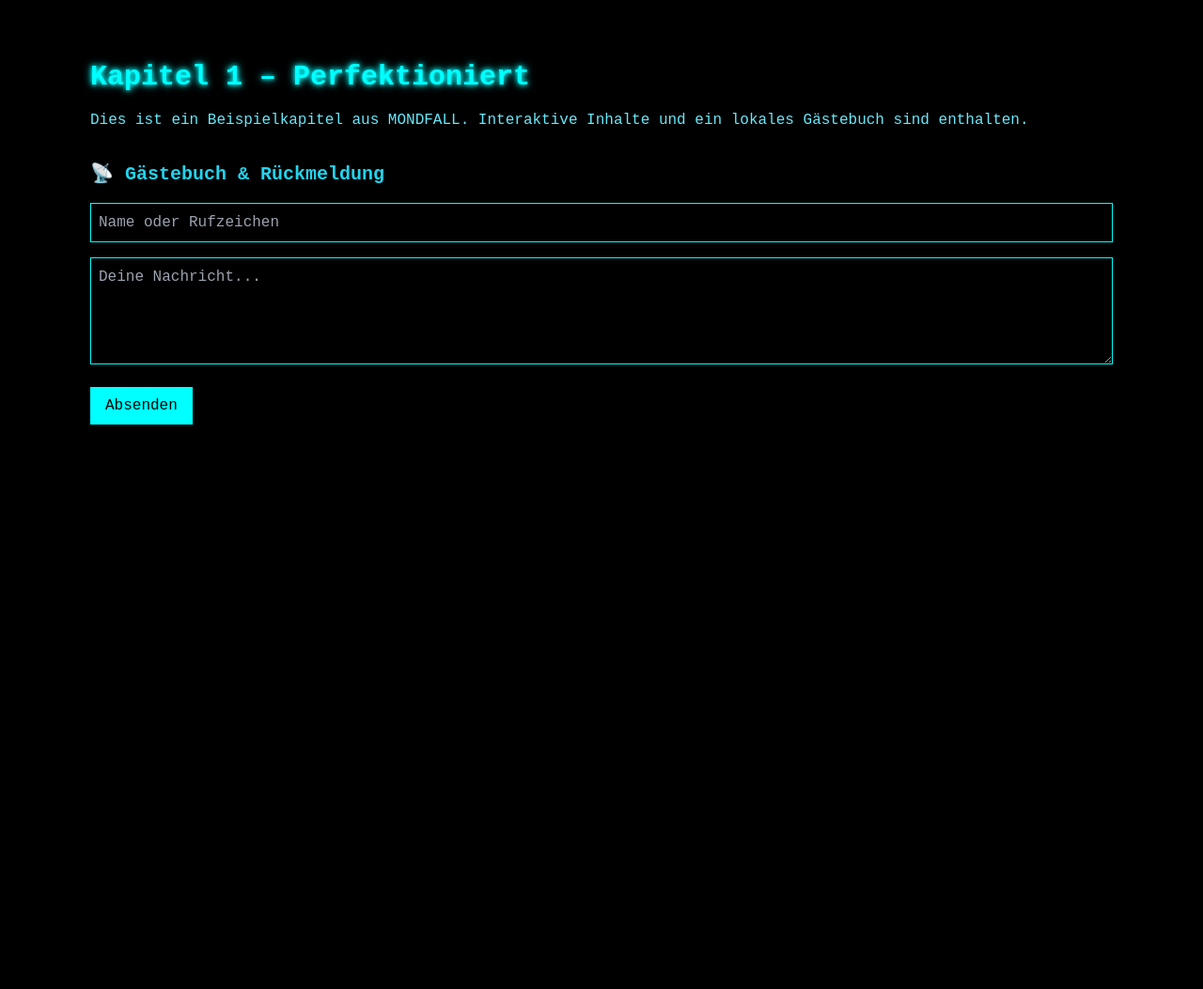
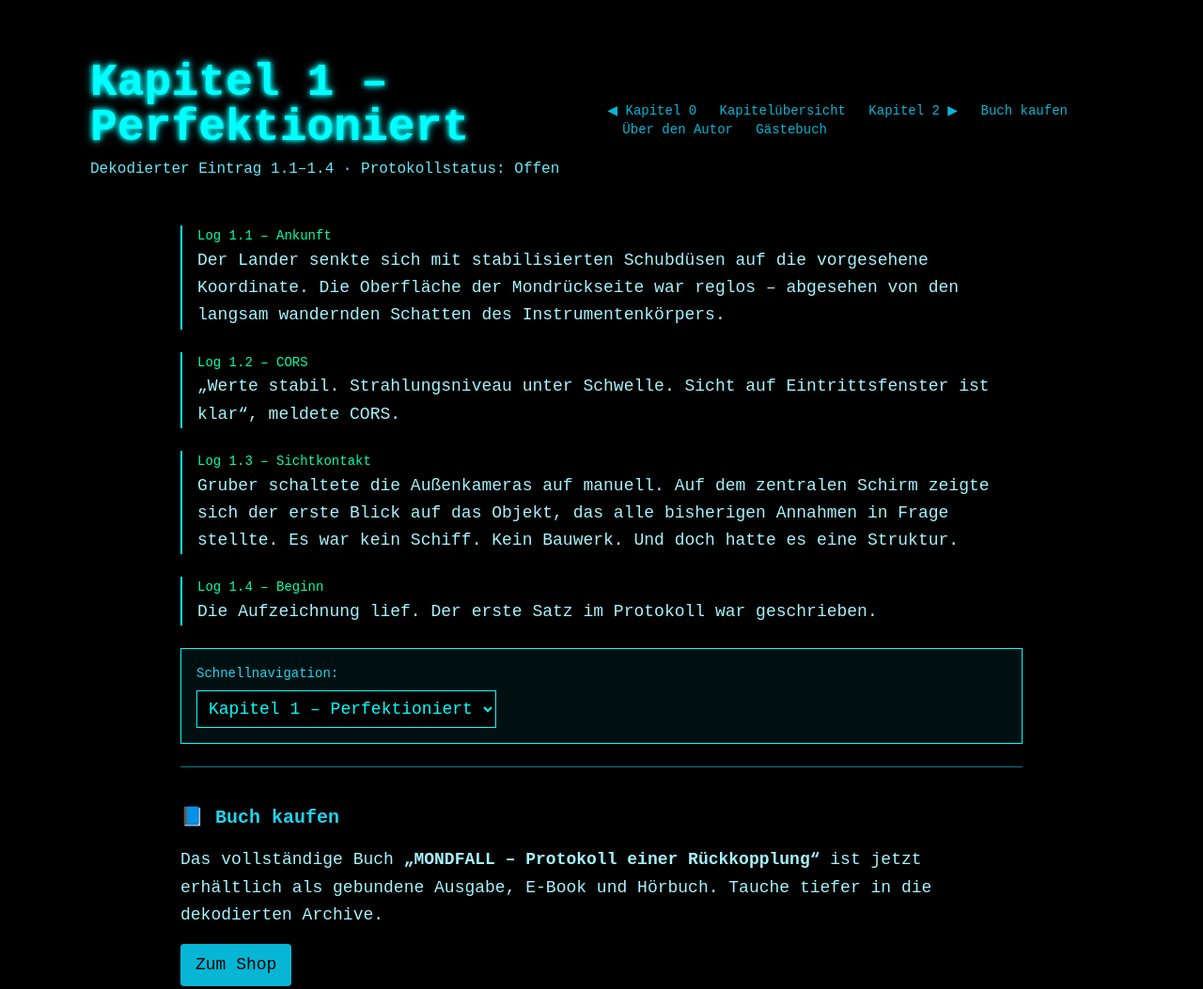
Before and after one commit to P34nuts/Mondfall, a plain HTML site: page kapitel-1.html in a window 1280 px wide. Shown: the top 1053 px of the page at 94% size. Before the commit the page ends 800 px from the top, so only its background shows below. Drawn offline with nearby package versions, Linux system fonts and the light colour scheme.

Commit message:
kapitel-1.html

```diff
--- a/kapitel-1.html
+++ b/kapitel-1.html
@@ -76,10 +76,68 @@
   </style>
 </head>
 <body class="min-h-screen px-6 py-10 md:px-24 md:py-16">
-  <h1 class="text-3xl font-bold glow mb-4">Kapitel 1 – Perfektioniert</h1>
-  <p class="text-cyan-300 mb-8">Dies ist ein Beispielkapitel aus MONDFALL. Interaktive Inhalte und ein lokales Gästebuch sind enthalten.</p>
-  <section id="feedback">
+  <header class="mb-12 flex flex-col md:flex-row md:items-center md:justify-between">
+    <div>
+      <h1 class="text-3xl md:text-5xl font-bold glow mb-2">Kapitel 1 – Perfektioniert</h1>
+      <p class="text-cyan-300">Dekodierter Eintrag 1.1–1.4 · Protokollstatus: Offen</p>
+    </div>
+    <nav class="mt-4 md:mt-0 space-x-4 text-sm">
+      <a href="kapitel-0.html" class="text-cyan-500 hover:underline">◀ Kapitel 0</a>
+      <a href="index.html" class="text-cyan-500 hover:underline">Kapitelübersicht</a>
+      <a href="kapitel-2.html" class="text-cyan-500 hover:underline">Kapitel 2 ▶</a>
+      <a href="#buy" class="text-cyan-500 hover:underline">Buch kaufen</a>
+      <a href="#autor" class="text-cyan-500 hover:underline">Über den Autor</a>
+      <a href="#feedback" class="text-cyan-500 hover:underline">Gästebuch</a>
+    </nav>
+  </header>
+
+  <main class="max-w-4xl mx-auto space-y-6 text-lg leading-relaxed text-cyan-200">
+    <div class="log-entry">
+      <p class="log-label">Log 1.1 – Ankunft</p>
+      <p class="scroll-decode">Der Lander senkte sich mit stabilisierten Schubdüsen auf die vorgesehene Koordinate. Die Oberfläche der Mondrückseite war reglos – abgesehen von den langsam wandernden Schatten des Instrumentenkörpers.</p>
+    </div>
+
+    <div class="log-entry">
+      <p class="log-label">Log 1.2 – CORS</p>
+      <p class="scroll-decode">„Werte stabil. Strahlungsniveau unter Schwelle. Sicht auf Eintrittsfenster ist klar“, meldete CORS.</p>
+    </div>
+
+    <div class="log-entry">
+      <p class="log-label">Log 1.3 – Sichtkontakt</p>
+      <p class="scroll-decode">Gruber schaltete die Außenkameras auf manuell. Auf dem zentralen Schirm zeigte sich der erste Blick auf das Objekt, das alle bisherigen Annahmen in Frage stellte. Es war kein Schiff. Kein Bauwerk. Und doch hatte es eine Struktur.</p>
+    </div>
+
+    <div class="log-entry">
+      <p class="log-label">Log 1.4 – Beginn</p>
+      <p class="scroll-decode">Die Aufzeichnung lief. Der erste Satz im Protokoll war geschrieben.</p>
+    </div>
+
+    <div class="menu-console">
+      <label for="kapitelwahl" class="block mb-2 text-sm text-cyan-400">Schnellnavigation:</label>
+      <select id="kapitelwahl" onchange="location = this.value;">
+        <option value="kapitel-1.html" selected>Kapitel 1 – Perfektioniert</option>
+        <option value="kapitel-2.html">Kapitel 2 – Die Öffnung</option>
+        <option value="kapitel-3.html">Kapitel 3 – Fragmente</option>
+        <option value="kapitel-4.html">Kapitel 4 – Konstruktion</option>
+        <option value="kapitel-5.html">Kapitel 5 – Offenbarung</option>
+      </select>
+    </div>
+
+    <section id="buy" class="mt-20 border-t border-cyan-700 pt-10">
+      <h2 class="text-xl font-semibold mb-4 text-cyan-400">📘 Buch kaufen</h2>
+      <p class="mb-4">Das vollständige Buch <strong>„MONDFALL – Protokoll einer Rückkopplung“</strong> ist jetzt erhältlich als gebundene Ausgabe, E-Book und Hörbuch. Tauche tiefer in die dekodierten Archive.</p>
+      <a href="https://www.deinshop.de/mondfall" target="_blank" class="inline-block bg-cyan-500 text-black px-4 py-2 rounded hover:bg-cyan-400 transition">Zum Shop</a>
+    </section>
+
+    <section id="autor" class="mt-16 border-t border-cyan-700 pt-10">
+      <h2 class="text-xl font-semibold mb-4 text-cyan-400">🧬 Über den Autor</h2>
+      <p>Frank Horn schreibt Science-Fiction mit Tiefgang – futuristisch, kritisch, aber immer lesbar. Als diplomierter Technik-Realist mit Hang zu narrativer Komplexität beschäftigt er sich mit den Fragen: Was, wenn wir nicht allein sind? Und was, wenn doch – aber mit uns selbst?</p>
+      <p class="mt-4">„MONDFALL – Protokoll einer Rückkopplung“ ist sein bisher ambitioniertestes Werk – ein Buch über Wiederholung, Entscheidung und die Möglichkeit, dass das Universum längst geantwortet hat. Nur nicht auf uns.</p>
+    </section>
+
+    <section id="feedback" class="mt-16 border-t border-cyan-700 pt-10">
       <h2 class="text-xl font-semibold mb-4 text-cyan-400">📡 Gästebuch & Rückmeldung</h2>
+      <p class="mb-4">Hinterlasse eine Nachricht, eine Resonanz oder ein Echo. Deine Gedanken zum Buch sind willkommen.</p>
       <form onsubmit="submitMessage(event)">
         <input id="guestName" type="text" placeholder="Name oder Rufzeichen" class="form-input">
         <textarea id="guestMessage" rows="4" placeholder="Deine Nachricht..." class="form-textarea"></textarea>
@@ -87,25 +145,36 @@
       </form>
       <div id="guestbookEntries" class="mt-6"></div>
     </section>
+  </main>
+
+  <footer class="mt-16 text-center">
+    <a href="index.html" class="text-cyan-500 hover:underline">Zur Kapitelübersicht</a>
+  </footer>
+
   <script>
     function submitMessage(event) {
       event.preventDefault();
       const name = document.getElementById('guestName').value.trim();
       const message = document.getElementById('guestMessage').value.trim();
       if (!name || !message) return;
+
       const entry = document.createElement('div');
       entry.className = 'entry';
       entry.innerHTML = `<p><strong>${name}</strong> schreibt:</p><p>${message}</p>`;
       document.getElementById('guestbookEntries').prepend(entry);
+
       saveEntry(name, message);
+
       document.getElementById('guestName').value = '';
       document.getElementById('guestMessage').value = '';
     }
+
     function saveEntry(name, message) {
       const entries = JSON.parse(localStorage.getItem('mondfall_guestbook') || '[]');
       entries.unshift({ name, message });
       localStorage.setItem('mondfall_guestbook', JSON.stringify(entries));
     }
+
     function loadEntries() {
       const entries = JSON.parse(localStorage.getItem('mondfall_guestbook') || '[]');
       const container = document.getElementById('guestbookEntries');
@@ -117,6 +186,7 @@
         container.appendChild(div);
       });
     }
+
     window.onload = loadEntries;
   </script>
 </body>
```
Lines whose indentation alone changed are shown as unchanged.
